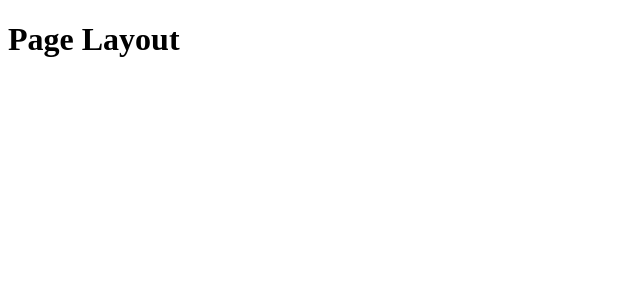
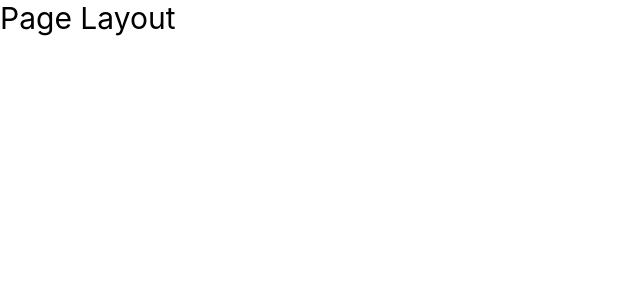
Before and after one commit to gaositd/applicant_registration, a Next.js app: page / in a window 1280 px wide. Shown: the top 300 px of the page, without its empty margins (0-640 px from the left). Built offline with nearby package versions, Linux system fonts and the light colour scheme.

Commit message:
Feat(styles): added support for tailwind in the application

```diff
--- a/styles/globals.css
+++ b/app/globals.css
@@ -1,3 +1,7 @@
+@tailwind base;
+@tailwind components;
+@tailwind utilities;
+
 html,
 body {
   padding: 0;
--- a/app/layout.tsx
+++ b/app/layout.tsx
@@ -1,12 +1,14 @@
+import "./globals.css";
+
 export default function RootLayout({
   children,
 }: {
-  children: React.ReactNode
+  children: React.ReactNode;
 }) {
   return (
     <html>
       <head />
       <body>{children}</body>
     </html>
-  )
+  );
 }
--- a/app/page.tsx
+++ b/app/page.tsx
@@ -1,11 +1,11 @@
-import React from 'react'
+import React from "react";
 
 const Home = () => {
   return (
     <div>
-      <h1>Page Layout</h1>
+      <h1 className="text-3xl">Page Layout</h1>
     </div>
-  )
-}
+  );
+};
 
-export default Home
+export default Home;
--- /dev/null
+++ b/components/buttons/CustomButton.tsx
@@ -0,0 +1,9 @@
+import React from "react";
+
+interface props {}
+
+const CustomButton: React.FC<props> = (props) => {
+  return <button>Test button</button>;
+};
+
+export default CustomButton;
--- a/package.json
+++ b/package.json
@@ -20,6 +20,9 @@
     "typescript": "4.9.3"
   },
   "devDependencies": {
-    "standard": "^17.0.0"
+    "autoprefixer": "^10.4.13",
+    "postcss": "^8.4.20",
+    "standard": "^17.0.0",
+    "tailwindcss": "^3.2.4"
   }
 }
--- /dev/null
+++ b/postcss.config.js
@@ -0,0 +1,6 @@
+module.exports = {
+  plugins: {
+    tailwindcss: {},
+    autoprefixer: {},
+  },
+}
--- /dev/null
+++ b/tailwind.config.js
@@ -0,0 +1,12 @@
+/** @type {import('tailwindcss').Config} */
+module.exports = {
+  content: [
+    "./pages/**/*.{js,ts,jsx,tsx}",
+    "./app/**/*.{js,ts,jsx,tsx}",
+    "./components/**/*.{js,ts,jsx,tsx}",
+  ],
+  theme: {
+    extend: {},
+  },
+  plugins: [],
+};
```
Also changed, not shown: 1 other file (tests, documents, lock files or other folders).
